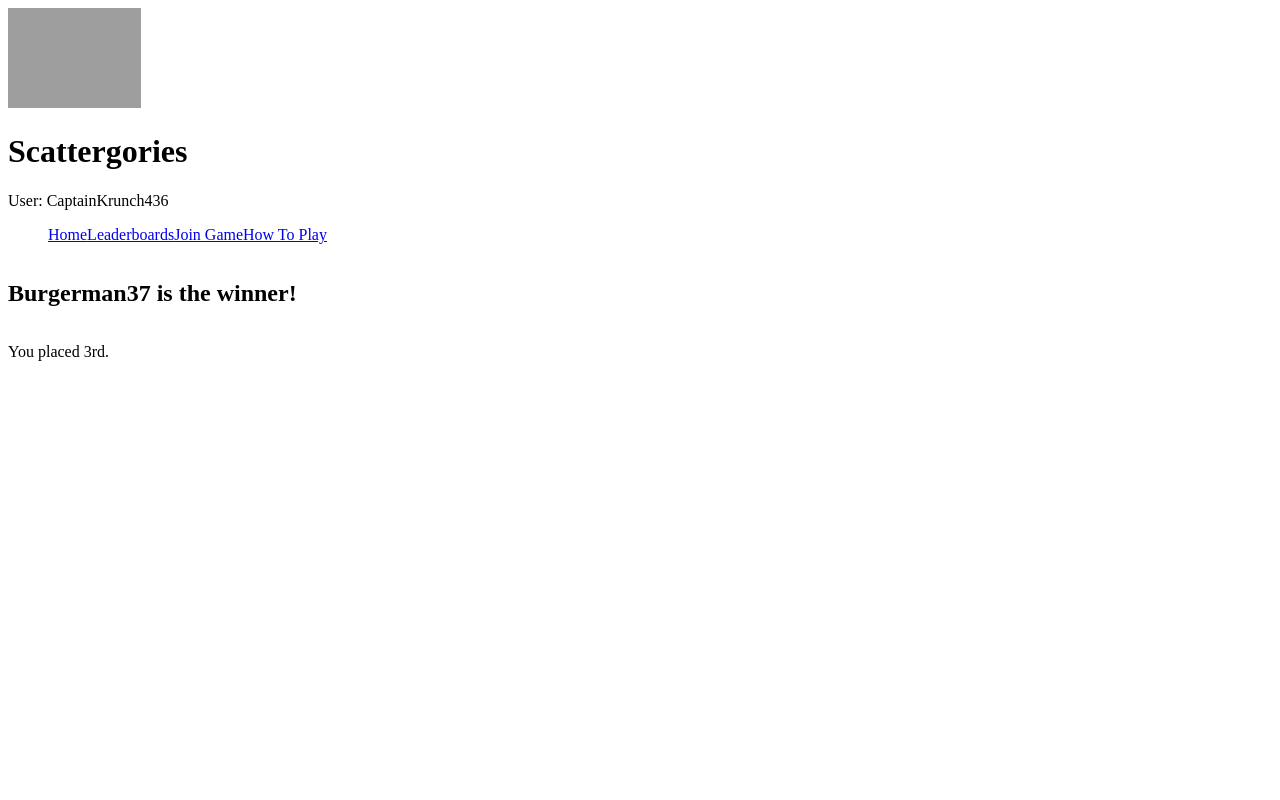
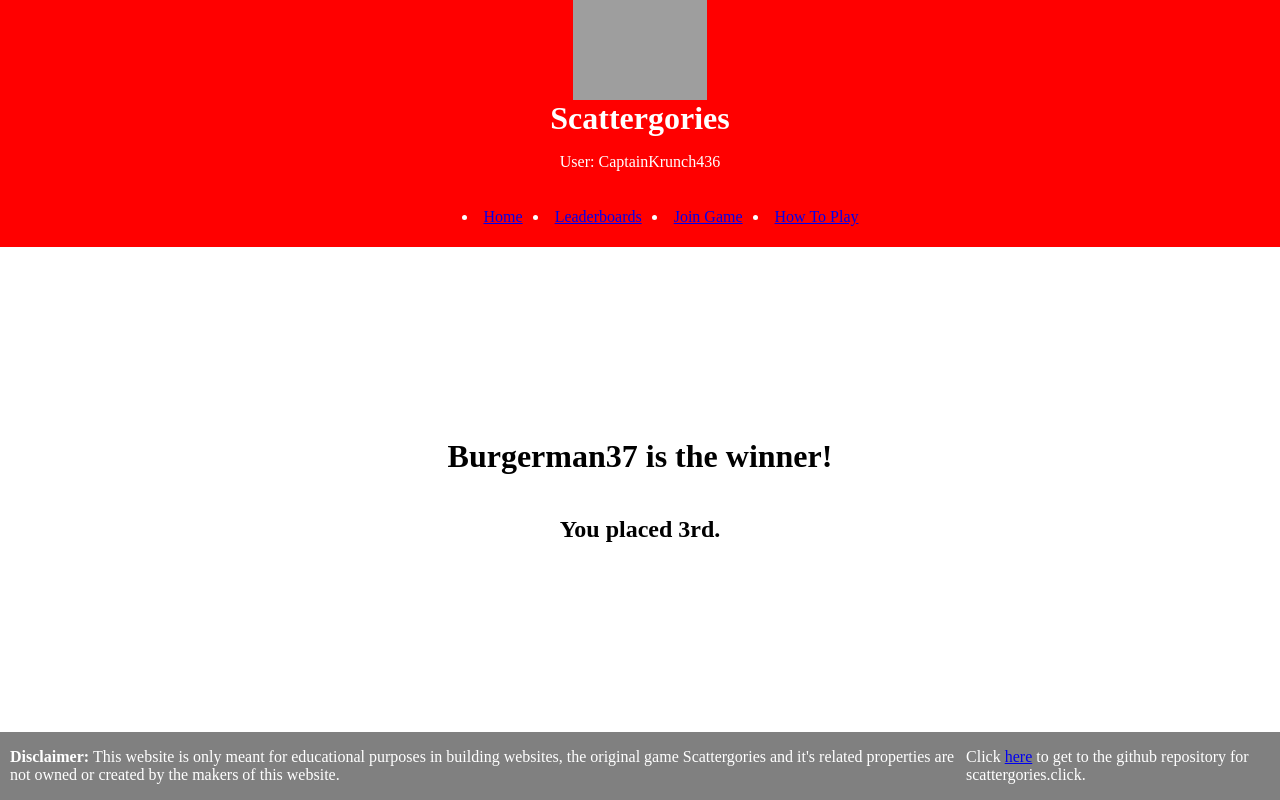
Before and after one commit to driggstyler/CS260Spring, a plain HTML site: page endgame.html in a window 1280 px wide. Drawn offline with Linux system fonts and the light colour scheme; grey boxes are pictures that could not be loaded.

Commit message:
Added 1st verion of endgame.css.

```diff
--- a/endgame.css
+++ b/endgame.css
@@ -1,54 +1,54 @@
 body {
     display: flex;
     flex-direction: column;
-    min-width: 375px;
-  }
-
-  header {
-    flex: 0 80px;
-  }
-
-  main {
-    flex: 1 calc(100vh - 110px);
+    margin: 0;
+    height: 100vh;
+}
+header {
+    flex: 0 70px;
     display: flex;
     flex-direction: column;
     align-items: center;
-    justify-content: space-around;
-  }
+    justify-content: left;
+    background: red;
+    color: white;
 
-  footer {
-    flex: 0 30px;
-  }
+}
 
-  menu {
+header h1 {
+    margin: 0px;
+}
+ main {
     flex: 1;
+  display: flex;
+  flex-direction: column;
+  align-items: center;
+  justify-content: center;
+ }
+ menu {
     display: flex;
-    /*  overwrite Bootstrap so the menu does not wrap */
-    flex-direction: row !important;
-    list-style: none;
-  }
+    flex-direction: row;
+    color: white;
+    align-items: center;
+    justify-content: center;
+ }
 
-  .navbar-brand {
-    padding-left: 0.3em;
-    border-bottom: solid rgb(182, 182, 182) thin;
-  }
+ li {
+    padding: 5px;
+ }
 
-  menu .nav-item {
-    padding: 0 0.3em;
-  }
+footer {
+    flex: 0 40px;
+    display: flex;
+    padding-left: 10px;
+    padding-right: 10px;
+    background: grey;
+    color: white;
+    align-items: center;
+    justify-content: center;
+}
+footer h2 {
 
-  footer a {
-    float: right;
-  }
+    font-size: 1.5em;
 
-  @media (max-height: 600px) {
-    header {
-      display: none;
-    }
-    footer {
-      display: none;
-    }
-    main {
-      flex: 1 100vh;
-    }
-  }
+}
--- a/endgame.html
+++ b/endgame.html
@@ -23,7 +23,15 @@
                 </menu>
             </nav>
         </header>
-        <h2>Burgerman37 is the winner!</h2>
-        <p>You placed 3rd.</p>
+        <main>
+            <h1>Burgerman37 is the winner!</h1>
+            <h2>You placed 3rd.</h2>
+        </main>
+        <footer>
+            <!--Required link to repository-->
+            <p><b>Disclaimer: </b>This website is only meant for educational purposes in building websites, the original game Scattergories and it's
+                related properties are not owned or created by the makers of this website.</p>
+            <p>Click <a href = "https://github.com/driggstyler/StartUp">here</a> to get to the github repository for scattergories.click.</p>
+        </footer>
     </body>
 </html>
```
